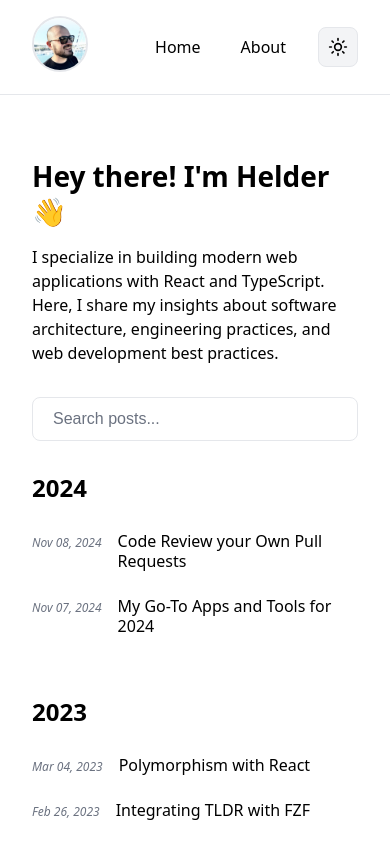
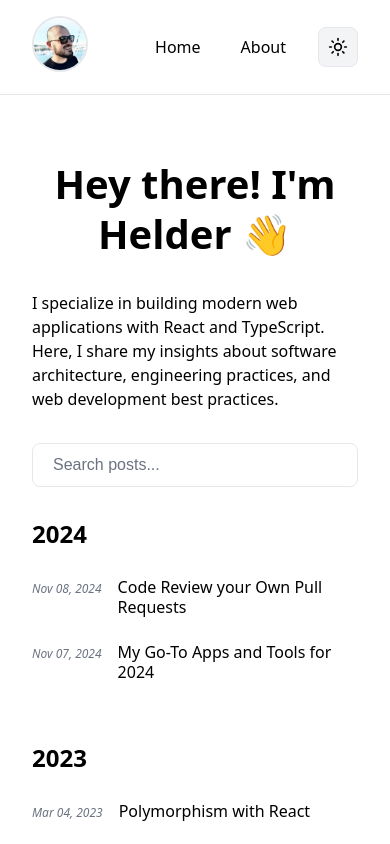
Before and after one commit to helderberto/helderberto.com, a Next.js app: page / in a window 390 px wide. Shown: the top 844 px of the page. Built offline with nearby package versions, Linux system fonts and the light colour scheme.

Commit message:
Refactor heading styles for consistency and improved hierarchy across components

```diff
--- a/src/app/about/page.module.css
+++ b/src/app/about/page.module.css
@@ -19,14 +19,15 @@
 }
 
 .content h1 {
-  font-size: var(--font-size-5xl);
+  font-size: var(--heading-h1-page);
   font-weight: var(--font-weight-bold);
   line-height: var(--line-height-heading);
-  margin: 2rem 0 1rem;
+  margin: 2rem 0 2rem;
+  text-align: center;
 }
 
 .content h2 {
-  font-size: var(--font-size-2xl);
+  font-size: var(--heading-h2);
   font-weight: var(--font-weight-bold);
   line-height: var(--line-height-heading);
   margin: 1.5rem 0 1rem;
@@ -63,6 +64,6 @@
 
 @media (max-width: 768px) {
   .content h1 {
-    font-size: 1.8rem;
+    font-size: var(--heading-h1);
   }
 }
--- a/src/app/globals.css
+++ b/src/app/globals.css
@@ -69,6 +69,22 @@
   /* 14px - secondary content */
   --font-size-caption: 0.75rem;
   /* 12px - captions, metadata */
+
+  /* Heading Sizes - Consistent hierarchy */
+  --heading-h1: var(--font-size-5xl);
+  /* 40px - Main page titles */
+  --heading-h1-page: 3rem;
+  /* 48px - Large centered page titles */
+  --heading-h2: var(--font-size-3xl);
+  /* 28px - Section headings */
+  --heading-h3: var(--font-size-2xl);
+  /* 24px - Subsection headings */
+  --heading-h4: var(--font-size-xl);
+  /* 20px - Minor headings */
+  --heading-h5: var(--font-size-lg);
+  /* 18px - Small headings */
+  --heading-h6: var(--font-size-base);
+  /* 16px - Smallest headings */
 
   /* Font Weights */
   --font-weight-light: 300;
--- a/src/app/page.module.css
+++ b/src/app/page.module.css
@@ -17,10 +17,11 @@
 }
 
 .intro h1 {
-  font-size: var(--font-size-5xl);
+  font-size: var(--heading-h1-page);
   font-weight: var(--font-weight-bold);
   line-height: var(--line-height-heading);
-  margin-bottom: 1rem;
+  margin-bottom: 2rem;
+  text-align: center;
 }
 
 .intro p {
@@ -30,7 +31,7 @@
 
 @media (max-width: 768px) {
   .intro h1 {
-    font-size: var(--font-size-3xl);
+    font-size: var(--heading-h1);
     line-height: var(--line-height-snug);
   }
 }
--- a/src/components/PostHeader.module.css
+++ b/src/components/PostHeader.module.css
@@ -4,9 +4,9 @@
 }
 
 .title {
-  font-size: var(--font-size-5xl);
+  font-size: var(--heading-h1-page);
   font-weight: var(--font-weight-bold);
-  margin-bottom: 0.5rem;
+  margin-bottom: 2rem;
   line-height: var(--line-height-tight);
   color: var(--foreground);
   text-align: center;
```
Also changed, not shown: src/app/posts/[slug]/page.module.css (+5 -4 lines).
